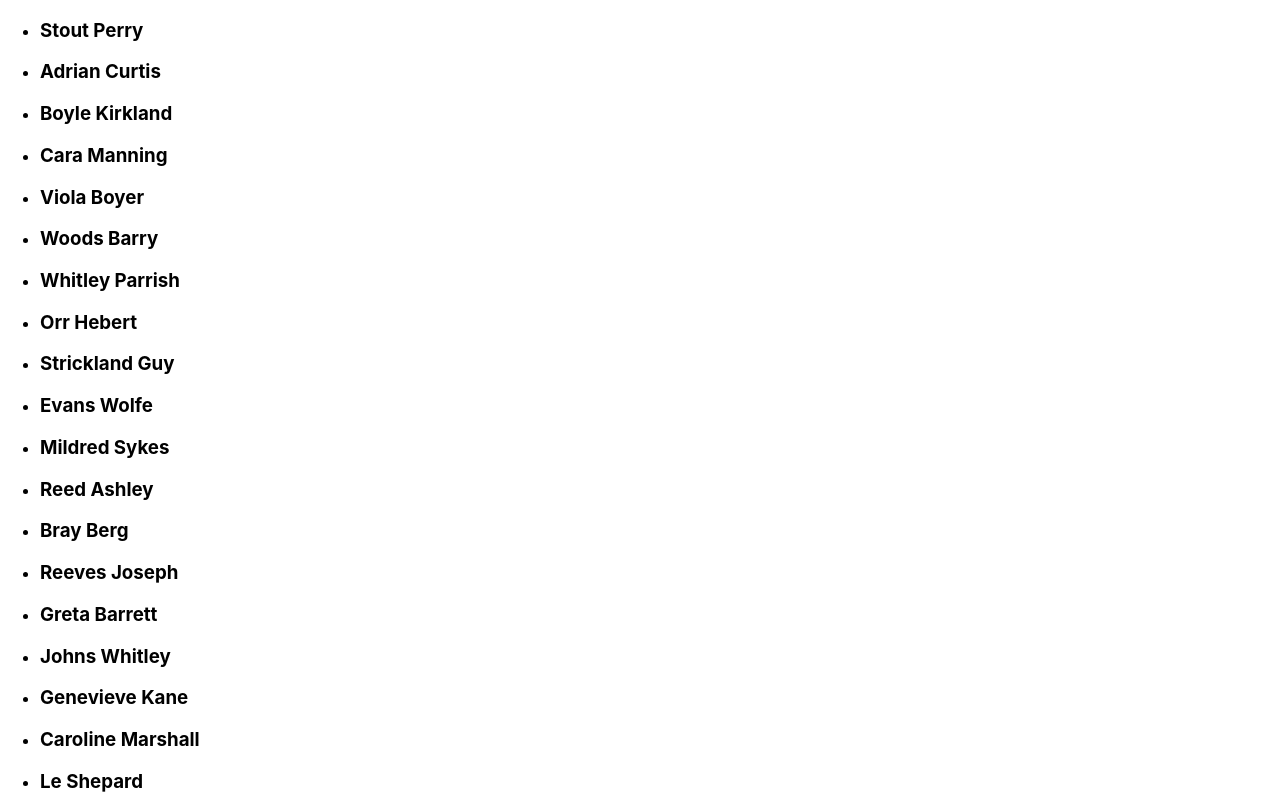
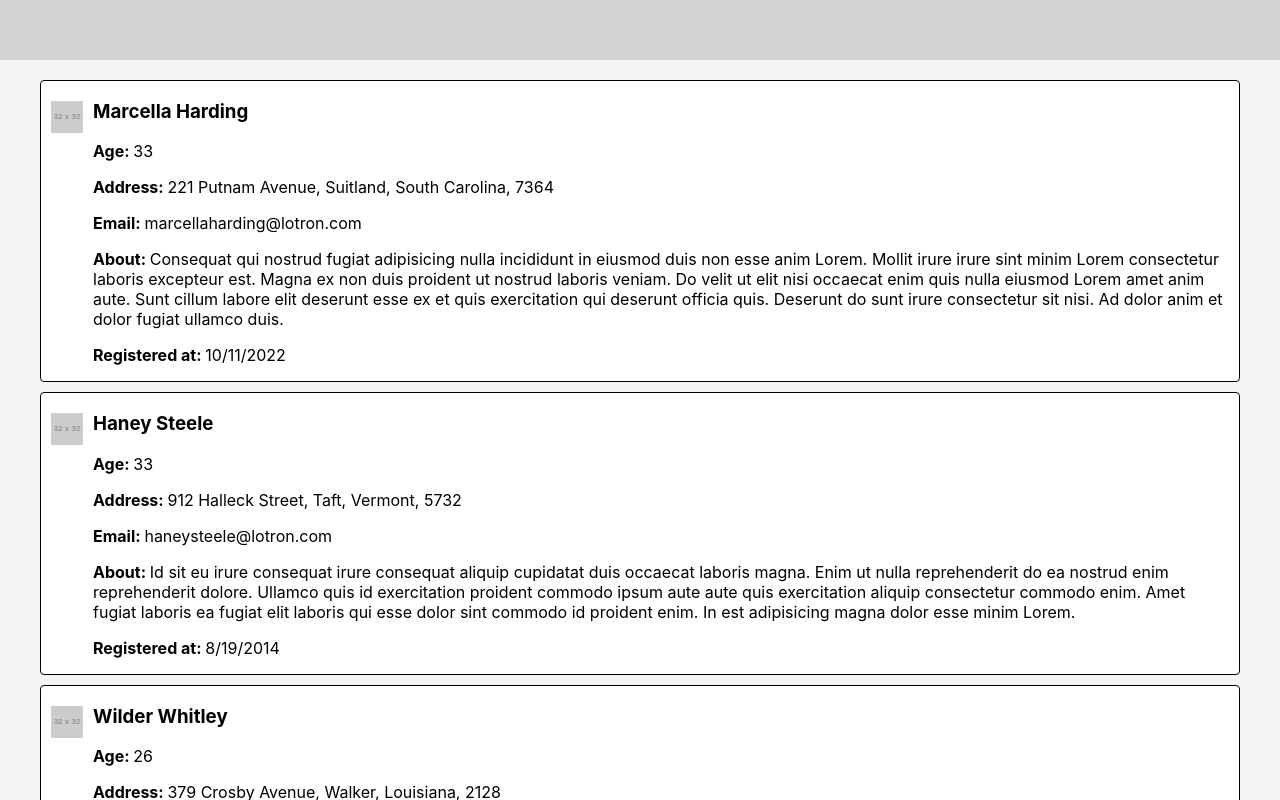
Before and after one commit to aliksander85/esprow-test-task, a React (Create React App) app: page / in a window 1280 px wide. Shown: the top 800 px of the page. Built offline with nearby package versions, Linux system fonts and the light colour scheme.

Commit message:
[feat]: show full info in each item, added styles

```diff
--- /dev/null
+++ b/src/App.css
@@ -0,0 +1,40 @@
+.header {
+	height: 60px;
+	position: fixed;
+	top: 0;
+	left: 0;
+	right: 0;
+	background-color: lightgray;
+}
+.main {
+	background-color: #f5f5f5;
+	padding: 80px 20px 20px;
+}
+.persons {
+	max-width: 1200px;
+	margin: 0 auto;
+	padding: 0;
+	list-style-type: none;
+}
+.persons__person {
+	margin-bottom: 10px;
+}
+.person {
+	background-color: #fff;
+	border: 1px solid black;
+	border-radius: 4px;
+	padding: 0 10px;
+	display: flex;
+}
+.person__image-container {
+	padding-top: 20px;
+	margin-right: 10px;
+}
+.person__image {
+	width: 32px;
+	height: 32px;
+}
+.fallback-image {
+	width: 32px;
+	height: 32px;
+}
--- a/src/App.tsx
+++ b/src/App.tsx
@@ -1,5 +1,6 @@
 import React from 'react';
 import PersonsList from './features/PersonsList/PersonsList';
+import './App.css';
 
 function App() {
 	return (
--- /dev/null
+++ b/src/components/FallbackImage.tsx
@@ -0,0 +1,7 @@
+import React from 'react';
+
+function FallbackImage() {
+	return <div className="fallback-image" />;
+}
+
+export default FallbackImage;
--- /dev/null
+++ b/src/components/ImageLoader.tsx
@@ -0,0 +1,36 @@
+import React, { useState } from 'react';
+import FallbackImage from './FallbackImage';
+
+type ImageLoaderProps = {
+	src: string;
+	alt: string;
+};
+
+function ImageLoader({ src, alt = 'user', ...rest }: ImageLoaderProps) {
+	const [isError, setIsError] = useState(false);
+
+	const errorHandler = () => {
+		setIsError(true);
+	};
+
+	return (
+		<div
+			className="image-loader-container person__image-container"
+			{...rest}
+		>
+			{isError ? (
+				<FallbackImage />
+			) : (
+				<img
+					className="person__image"
+					loading="lazy"
+					src={src}
+					alt={alt}
+					onError={errorHandler}
+				/>
+			)}
+		</div>
+	);
+}
+
+export default ImageLoader;
--- a/src/components/Person.tsx
+++ b/src/components/Person.tsx
@@ -1,5 +1,6 @@
 import React from 'react';
 import { PersonType } from '../features/PersonsList/personsSlice';
+import ImageLoader from './ImageLoader';
 
 type PersonProps = {
 	person: PersonType;
@@ -8,7 +9,30 @@ type PersonProps = {
 function Person({ person }: PersonProps) {
 	return (
 		<li className="persons__person person">
-			<h3>{person.name}</h3>
+			<ImageLoader src={person.picture} alt={person.name} />
+			<div className="person__info">
+				<h3>{person.name}</h3>
+				<p>
+					<b>Age: </b>
+					{person.age}
+				</p>
+				<p>
+					<b>Address: </b>
+					{person.address}
+				</p>
+				<p>
+					<b>Email: </b>
+					{person.email}
+				</p>
+				<p>
+					<b>About: </b>
+					{person.about}
+				</p>
+				<p>
+					<b>Registered at: </b>
+					{new Date(person.registered).toLocaleDateString()}
+				</p>
+			</div>
 		</li>
 	);
 }
```
Also changed, not shown: src/data/generated.json.
